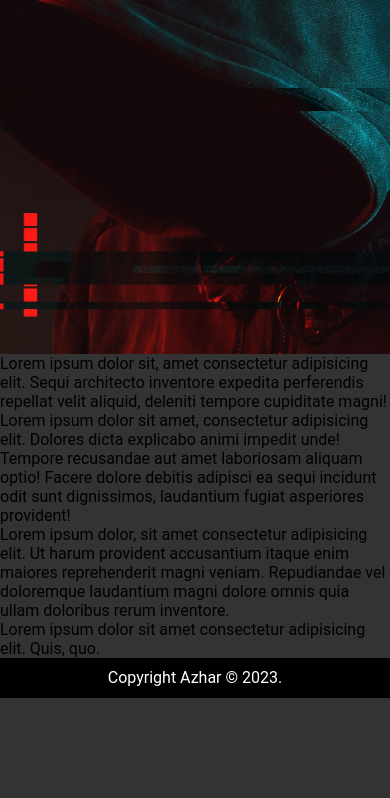
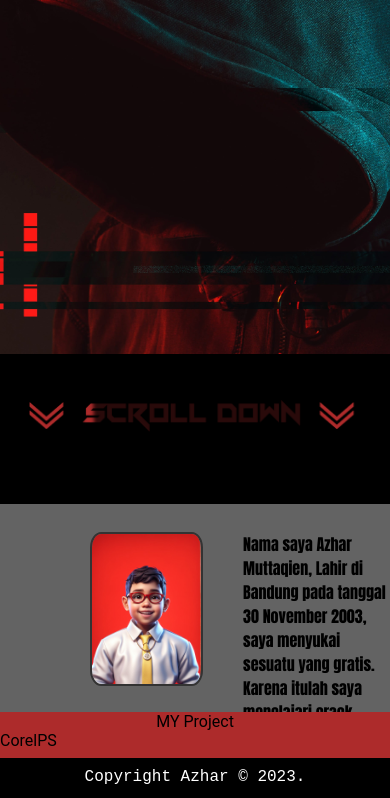
Before and after one commit to Azharmtq/itw2023_project1_233040126, a plain HTML site: page index.html in a window 390 px wide. Shown: the part 46-844 px from the top of the page. Drawn offline with Linux system fonts and the light colour scheme.

Commit message:
Sedikit Responsive

```diff
--- a/css/styles.css
+++ b/css/styles.css
@@ -12,7 +12,7 @@ body {
 /* aos cuman sebagian ajah🗿 */
 .animate-on-scroll {
   opacity: 0;
-  transform: translateY(20px); /* Geser elemen ke bawah sejauh 20px */
+  transform: translateY(10px); /* Geser elemen ke bawah sejauh 20px */
   transition: opacity 0.5s ease-in-out, transform 0.5s ease-in-out;
 }
 
@@ -73,9 +73,9 @@ body {
 
 .utama:hover {
   background-image: url('/img/123.gif');
+  background-position-y: 70%;
   background-size: cover;
   background-repeat: no-repeat;
-  background-position: center;
   opacity: 1;
 }
 
@@ -84,14 +84,80 @@ body {
   background-color: #333;
 }
 
+/* scroll */
+.scroll {
+  width: 100%;
+  height: 150px;
+  background-image: url('/img/downarrow.png');
+  background-color: #000;
+  background-repeat: no-repeat;
+  background-size: cover;
+  background-position-y: 35%;
+
+}
 
 
+.scroll:hover {
+  background-image: url('/img/downarrow.gif');
+  background-repeat: no-repeat;
+  background-size: cover;
+  background-position-y: 35%;
+}
+
+/* Profile */
+.profile {
+  width: 100%;
+  height: 200px;
+  background-color: rgb(99, 99, 99);
+  display: flex;
+  padding-top: 2%;
+}
+
+.profile img {
+  border: solid 2px #333;
+  height: 150px;
+  border-radius: 10%;
+  transition: .7s;
+  margin-left: 50px;
+}
+
+.profile img:hover {
+  transform: translateY(-10px);
+  box-shadow: #ad2b2b 10px 10px, 1px;
+}
+
+.profile p {
+  font-size: larger;
+  line-height: 1.5;
+  text-align: left;
+  font-family: Impact, Haettenschweiler, 'Arial Narrow Bold', sans-serif;
+  padding-right: 30%;
+}
+
+.profile div{
+  padding-left: 40px;
+  padding-top: 20px;
+}
+
+/* Project Style */
+.project {
+  background-color: #ad2b2b;
+  width: 100%;
+  height: 400px;
+}
+.project .overview {
+  display: flex;
+}
 /* Footer Style */
 .footer{
   background-color: #000000;
   color: white;
   height: 40px;
   text-align: center;
+  font-family: 'Courier New', Courier, monospace;
+  position: fixed;
+  bottom: 0;
+  width: 100%;
 }
 .footer p {
   padding-top: 10px;
@@ -112,12 +178,41 @@ body {
 /* Responsive */
 * ukuran tablet */
 @Media screen and (max-width: 768px) {
+  /* scroll */
+  .scroll {
+    background-position-x: :-30px;
+
+  }
+  /* Profile */
+  .profile {
+
+  }
+  .profile p {
+    padding-right: 0;
+    font-size: medium;
+  }
 
 }
 
 /* ukuran mobile */
 @media screen and (max-width: 576px){
-
+  /* scroll */
+  .scroll {
+    background-position-x: center;
+    background-size: 99%;
+  }
+  .scroll:hover {
+    background-position-x: center;
+    background-size: 99%;
+  }
+  /* Profile */
+  .profile {
+    padding-left: 0;
+  }
+  .profile p {
+    padding-right: 0;
+    font-size: medium;
+  }
 }
 /*kumpulan animasi */
 
--- a/index.html
+++ b/index.html
@@ -11,7 +11,7 @@
     <header id="Navigasi">
         <div class="topnav">
             <a href="#Home">Home</a>
-            <a href="#Profile">Profile</a>
+            <a href="#profile">Profile</a>
             <a href="#project">Project</a>
             <a href="#skill">Skill</a>
             <a href="#contact">Contact</a>
@@ -21,13 +21,32 @@
     <div class="overlay"></div>
     <div class="utama" id="Home"></div>
     <div class="container">
+            <div class="scroll">
+            </div>
         <div class="animate-on-scroll">
-        <div class="Profile" id="Profile">
-            <p>Lorem ipsum dolor sit, amet consectetur adipisicing elit. Sequi architecto inventore expedita perferendis repellat velit aliquid, deleniti tempore cupiditate magni!</p>
+            <div class="profile" id="profile">
+                <div>
+                    <center><a href=""><img src="/img/aiprofile.jpeg" alt="FOTO SAYA"></a></center>
+                </div>
+                <div>
+                    <p>Nama saya Azhar Muttaqien, Lahir di Bandung pada tanggal 30 November 2003, saya menyukai sesuatu yang gratis. Karena itulah saya mepelajari crack.</p>
+                </div>
+            </div>
         </div>
+        <div class="animate-on-scroll">
+        <div class="project" id="project">
+           <center><p>MY Project</p></center>
+
+            <div class="overview">
+                <div>
+                    <p>Corel</p>
+                    <img src="" alt="">
+                </div>
+                <div>
+                    <p>PS</p>
+                </div>
+            </div>
         </div>
-        <div class="project" id="project">
-            <p>Lorem ipsum dolor sit amet, consectetur adipisicing elit. Dolores dicta explicabo animi impedit unde! Tempore recusandae aut amet laboriosam aliquam optio! Facere dolore debitis adipisci ea sequi incidunt odit sunt dignissimos, laudantium fugiat asperiores provident!</p>
         </div>
         <div class="skill" id="skill">
             <p>Lorem ipsum dolor, sit amet consectetur adipisicing elit. Ut harum provident accusantium itaque enim maiores reprehenderit magni veniam. Repudiandae vel doloremque laudantium magni dolore omnis quia ullam doloribus rerum inventore.</p>
```
Also changed, not shown: img/aiprofile.jpeg (added), img/downarrow.gif (added), img/downarrow.png (added), 1 other file.
